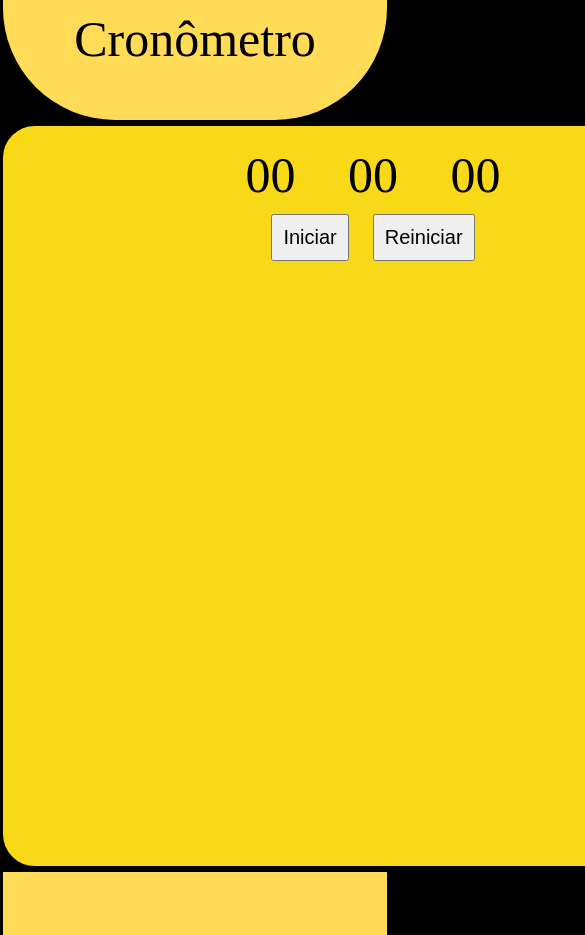
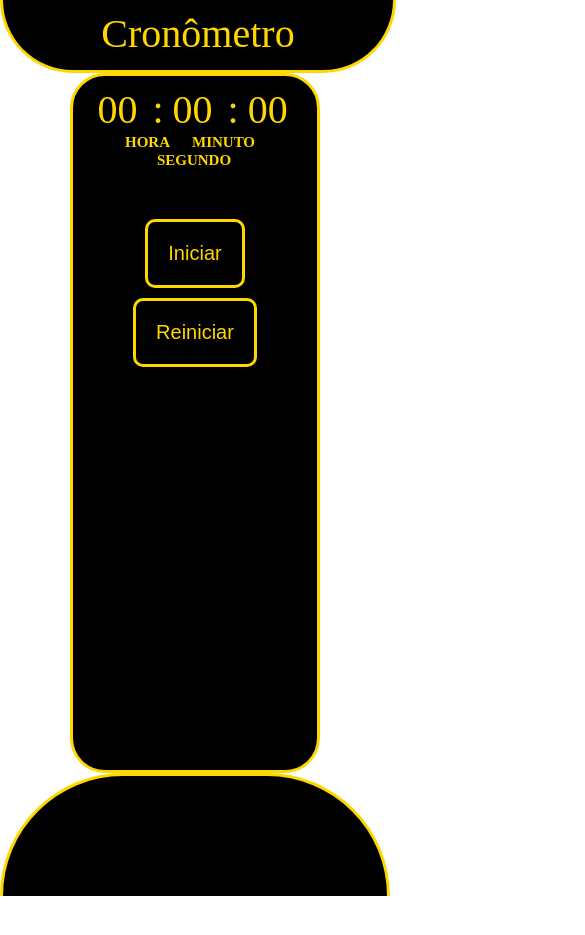
Before and after one commit to VitorEduardo26/Cronometro, a plain HTML site: page Index.html in a window 390 px wide. Shown: the top 935 px of the page, 585 px wide, since content can reach past the window. After the commit the page ends 896 px from the top, so only its background shows below. Drawn offline with Linux system fonts and the light colour scheme.

Commit message:
1.3
Problemas com dsign e bug no código, infelizmente não solucionados 100%.

```diff
--- a/Código/code.js
+++ b/Código/code.js
@@ -19,7 +19,7 @@ var cronometro;//Seleciona o intervalo.
 function iniciar() {
     var a;
     cronometro = setInterval(contar, tempo);
-    a = document.getElementById("pausa").innerHTML = '<button onclick="pausar()">Pausar</button>' + '<button class="btn" onclick="reiniciar()">Reiniciar</button>';
+    a = document.getElementById("pausa").innerHTML = '<button class="btn" onclick="pausar()">Pausar</button>' + '<button class="btn" onclick="reiniciar()">Reiniciar</button>';
 };
 
 
@@ -27,7 +27,7 @@ function iniciar() {
 function pausar() {
     clearInterval(cronometro);
     var a;
-    a = document.getElementById("pausa").innerHTML = '<button onclick="iniciar()">Continuar</button>' + '<button class="btn" onclick="reiniciar()">Reiniciar</button>';
+    a = document.getElementById("pausa").innerHTML = '<button id="continuar" class="btn" onclick="iniciar()">Continuar</button>' + '<button class="btn" onclick="reiniciar()">Reiniciar</button>';
 };
 
 
@@ -35,6 +35,7 @@ function pausar() {
 function reiniciar() {
     //Retorno os valores todos aos iniciais e pauso a contagem.
     pausar();
+
     hora = "0" + 0;
     minuto = "0" + 0;
     segundo = "0" + 0;
@@ -44,7 +45,7 @@ function reiniciar() {
     h = document.getElementById("horas").innerHTML = hora
 
     var a;
-    a = document.getElementById("pausa").innerHTML = '<button class="btn" onclick="iniciar()">Iniciar</button>' + '<button class="btn" onclick="reiniciar()">Reiniciar</button>';
+    a = document.getElementById("pausa").innerHTML = '<button class="btn" onclick="iniciar()">Iniciar</button>' + " " + '<button class="btn" onclick="reiniciar()">Reiniciar</button>';
 };
 
 
--- a/Estilo/style.css
+++ b/Estilo/style.css
@@ -1,17 +1,20 @@
 *{
     margin: 0;
     padding: 0;
+    color: #FFD700;
+
 }
 body{
-    background-color: black;
+
 }
 header{
-    background-color: #FFDB58;
+    margin: auto;
+    background-color: black;
     text-align: center;
     height: 100px;
     font-size: 50px;
     padding: 10px;
-    border: solid black;
+    border: solid #FFD700;
     border-top: none;
     border-radius: 115px;
     border-top-left-radius: 0;
@@ -19,36 +22,116 @@ header{
 }
 
 main{
-    width: 700px;
+    width: 500px;
     height: 700px;
-    background-color: #F7D917;
+    background-color: black;
     text-align: center;
     margin: auto;
-    padding: 20px;
-    border: solid black;
+    padding: 50px;
+    border: solid #FFD700;
     border-radius: 35px;
+    box-sizing: border-box;
 }
 .numero{
     padding: 20px;
     display: inline;
     font-size: 50px;
 }
+.nome{
+display: inline-block;
+margin-right: 20px;
+margin-left: 20px;
+}
+#nome1{
+    margin-left: 20px;
+}
+
 button{
     padding: 10px;
     font-size: 20px;
     margin: 10px;
+
 }
 .btn{
-    box-sizing: border-box;
     display: inline;
     text-align: center;
+    background-color: black;
+    color: #FFD700;
+    border-radius: 10px;
+    border: solid #FFD700;
+}
+
+#pausa{
+    margin-top: 50px;
+}
+#continuar{
+}
+
+footer{
+    text-align: center;
+    background-color: black;
+    height: 120px;
+    border: solid #FFD700;
+    border-bottom: none;
+    border-radius: 215px;
+    border-bottom-left-radius: 0;
+    border-bottom-right-radius: 0;
 }
 
 
-footer{
-    text-align: center;
-    background-color: #FFDB58;
-    height: 63px;
-    border: solid black;
-    border-bottom: none;
+
+@media screen and (max-width: 500px) {
+    header{
+        margin: auto;
+        background-color: black;
+        text-align: center;
+        height: 50px;
+        font-size: 40px;
+        padding: 10px;
+        border: solid #FFD700;
+        border-radius: 115px;
+        border-top: none;
+        border-top-left-radius: 0;
+        border-top-right-radius: 0;
+        width: 370px;
+    }
+
+
+    main{
+        width: 250px;
+        height: 700px;
+        background-color: black;
+        text-align: center;
+        margin: auto;
+        padding: 10px;
+        border: solid #FFD700;
+        border-radius: 35px;
+    }
+    .numero{
+        margin-top: 10px;
+        padding: 0px;
+        display: inline;
+        font-size: 40px;
+        margin-right: 5px;
+    }
+
+    .nome{
+        display: inline-block;
+        font-size: 15px;
+        margin-right: 10px;
+        margin-left: 8px;
+        box-sizing: border-box;
+        }
+        #nome1{
+            margin-left: 0px;
+        }
+
+        .btn{
+            padding: 20px;
+            text-align: center;
+            display: block;
+            margin: auto;
+            margin-top: 10px;
+        }
+
 }
--- a/Index.html
+++ b/Index.html
@@ -15,26 +15,30 @@
 
     <main>
 
+        <div id="numeros">
+            <div class="numero" id="horas">
+                00
+            </div>
+            <div class="numero">:</div>
+            <div class="numero" id="minutos">
+                00
+            </div>
+            <div class="numero">:</div>
+            <div class="numero" id="segundos">
+                00
+            </div>
+            <br>
+            <h2 class="nome" id="nome1">HORA</h2>
+            <h2 class="nome">MINUTO</h2>
+            <h2 class="nome">SEGUNDO</h2>
 
-        <div class="numero" id="horas">
-            00
+
         </div>
 
 
 
-        <div class="numero" id="minutos">
-            00
-        </div>
-
-
-        <div class="numero" id="segundos">
-            00
-        </div>
-
-
         <div id="pausa">
             <button class="btn" onclick="iniciar()">Iniciar</button>
-
             <button class="btn" onclick="reiniciar()">Reiniciar</button>
 
         </div>
@@ -54,3 +58,31 @@
 </body>
 
 </html>
+
+
+
+
+
+<!--<div id="numeros">
+            <div class="numero" id="horas">
+                00
+                <br>
+                <div class="nome">HORA</div>
+            </div>
+
+            <div class="numero">:</div>
+
+            <div class="numero" id="minutos">
+                00
+                <br>
+                <div class="nome">MINUTO</div>
+            </div>
+
+            <div class="numero">:</div>
+
+            <div class="numero" id="segundos">
+                00
+                <br>
+                <div class="nome">SEGUNDO</div>
+            </div>
+        </div>-->
```
